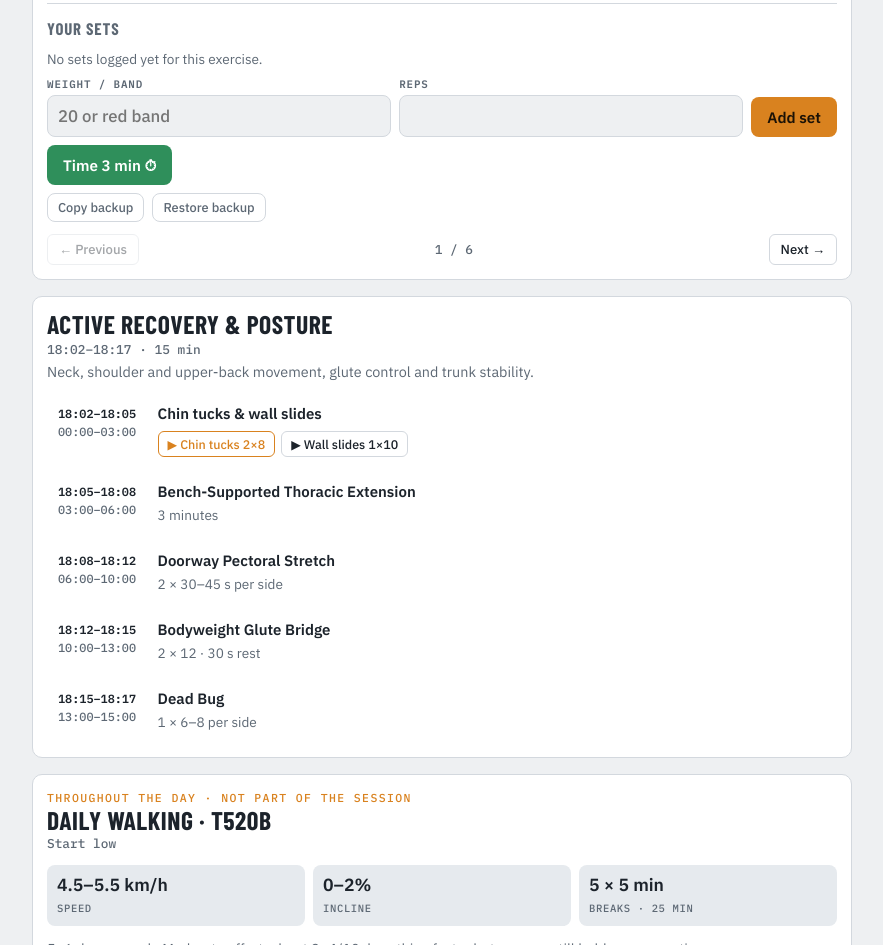
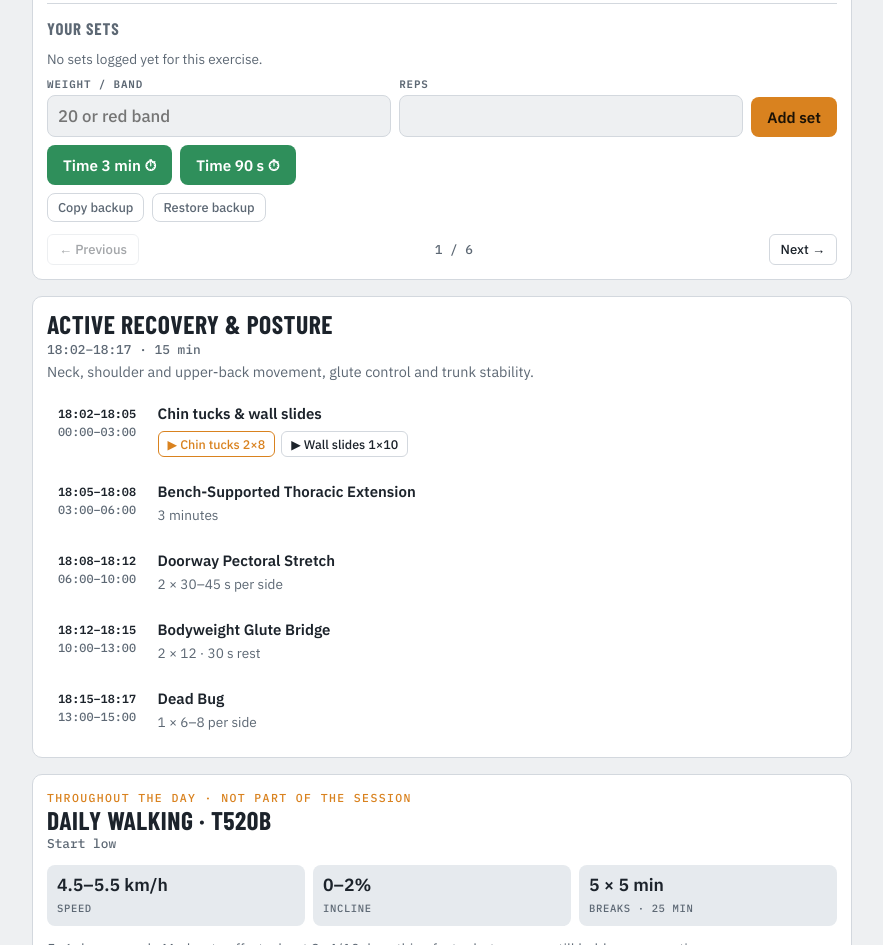
Before and after one commit to kromarturo/gym, a plain HTML site: page index.html in a window 1280 px wide. Shown: the part 1186-2131 px from the top of the page, without its empty margins (198-1081 px from the left). Drawn offline with Linux system fonts and the light colour scheme.

Commit message:
Add files via upload

```diff
--- a/index.html
+++ b/index.html
@@ -961,7 +961,7 @@ function showDay(id){
     if(it.ex){const ex=EX[it.ex];seq.push({ex:it.ex,rx:it.rx,block:it.slot});
       const ck=clk(it.slot,id);seq[seq.length-1].block=ck?`${ck} · ${it.slot}`:it.slot;h+=`<button class="item" data-ex="${it.ex}" data-rx="${it.rx}" data-bl="${seq[seq.length-1].block}"><span class="slot">${ck?`<b style="color:var(--ink)">${ck}</b><br>`:""}${it.slot}</span><span><span class="nm">${ex.name}</span><br><span class="sub">${it.rx}</span></span></button>`;}
     else{const ck=clk(it.slot,id);h+=`<div class="item static"><span class="slot">${ck?`<b style="color:var(--ink)">${ck}</b><br>`:""}${it.slot}</span><span><span class="nm">${it.name}</span>${it.sub?`<br><span class="sub">${it.sub}</span>`:""}`;
-      if(it.subs){h+=`<div class="subs">`+it.subs.map(([n,e])=>{const bl=(ck?ck+" · ":"")+it.name;seq.push({ex:e,rx:n,block:bl});return `<button data-ex="${e}" data-rx="${n}" data-bl="${bl}">▶ ${n}</button>`}).join("")+`</div>`;}
+      if(it.subs){h+=`<div class="subs">`+it.subs.map(([n,e])=>{const bl=(ck?ck+" · ":"")+it.name;{const rm=(it.sub||"").match(/(\d+)\s*s\s*rest/i);(window.SUBX=window.SUBX||{})[bl]={n:it.subs.length,rest:rm?+rm[1]:0};}seq.push({ex:e,rx:n,block:bl});return `<button data-ex="${e}" data-rx="${n}" data-bl="${bl}">▶ ${n}</button>`}).join("")+`</div>`;}
       h+=`</span></div>`;}
   }
   $("session").innerHTML=h;
@@ -1106,6 +1106,7 @@ window.renderLift=function(id,msg){
   ${(()=>{const rx=String(cur&&cur.rx||"");const rest=[],work=[];
     rx.replace(/(\d+)\s*s\s*(rest|after)/gi,(_,x)=>{rest.push(+x);return""}).replace(/(\d+)(?:\s*[–-]\s*(\d+))?\s*(s|sec|min|minutes?)\b/gi,(_,x,y,u)=>{const k=/^m/i.test(u)?60:1;[x,y].forEach(v=>{if(v&&!work.includes(+v*k))work.push(+v*k)});return""});
     {const m=String(cur&&cur.block||"").match(/(\d+):(\d+)\s*[–-]\s*(\d+):(\d+)/);if(m){const d=((+m[3]*60+ +m[4])-(+m[1]*60+ +m[2]))*60;if(d>0&&!work.includes(d))work.unshift(d);}}
+    {const X=(window.SUBX||{})[String(cur&&cur.block||"")];if(X&&work.length){const per=Math.max(15,Math.round(work[0]/X.n/15)*15);if(X.rest){if(!rest.includes(X.rest))rest.push(X.rest)}else if(!work.includes(per))work.splice(1,0,per);}}
     if(!rest.length&&!work.length)rest.push(60,90);
     const lab=x=>x>=60&&x%60===0?x/60+" min":x+" s",btn=(x,t,c)=>`<a class="ladd" style="text-decoration:none;display:inline-block;${c}" href="shortcuts://run-shortcut?name=Gym%20Rest&input=text&text=${x}">${t} ${lab(x)} ⏱</a>`;
     return `<div class="lbk">${work.map(x=>btn(x,"Time","background:var(--good);color:#fff")).join("")}${rest.map(x=>btn(x,"Rest","")).join("")}</div>`})()}
--- a/sw.js
+++ b/sw.js
@@ -1,4 +1,4 @@
-const C="gym-v8",F=["./", "index.html", "manifest.webmanifest", "apple-touch-icon.png", "icon-512.png", "barlow-condensed-latin-600-normal.woff2", "barlow-condensed-latin-700-normal.woff2", "ibm-plex-mono-latin-500-normal.woff2", "ibm-plex-mono-latin-600-normal.woff2", "ibm-plex-sans-latin-400-normal.woff2", "ibm-plex-sans-latin-500-normal.woff2", "ibm-plex-sans-latin-600-normal.woff2"];
+const C="gym-v9",F=["./", "index.html", "manifest.webmanifest", "apple-touch-icon.png", "icon-512.png", "barlow-condensed-latin-600-normal.woff2", "barlow-condensed-latin-700-normal.woff2", "ibm-plex-mono-latin-500-normal.woff2", "ibm-plex-mono-latin-600-normal.woff2", "ibm-plex-sans-latin-400-normal.woff2", "ibm-plex-sans-latin-500-normal.woff2", "ibm-plex-sans-latin-600-normal.woff2"];
 self.addEventListener("install",e=>{e.waitUntil(caches.open(C).then(c=>c.addAll(F)));self.skipWaiting()});
 self.addEventListener("activate",e=>{e.waitUntil(caches.keys().then(k=>Promise.all(k.filter(x=>x!==C).map(x=>caches.delete(x)))));self.clients.claim()});
 self.addEventListener("fetch",e=>{if(e.request.method!=="GET")return;
```
